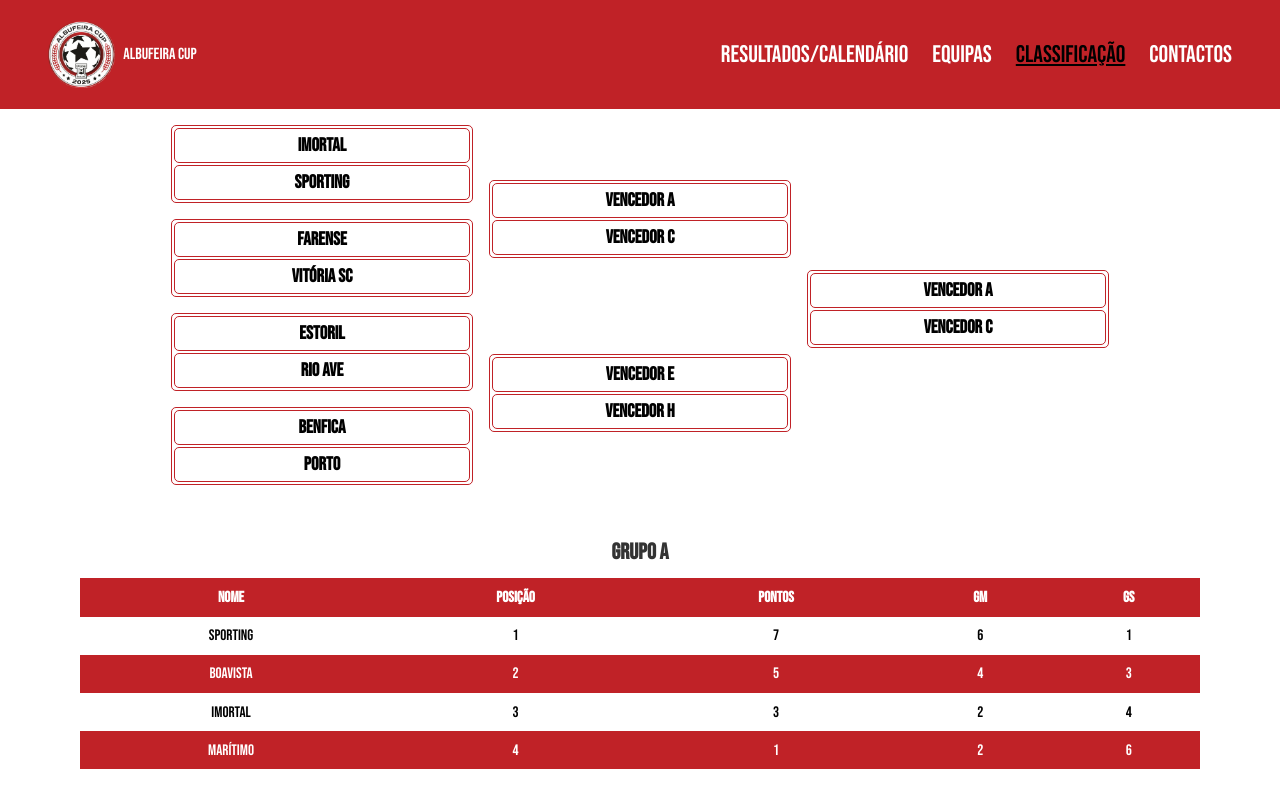
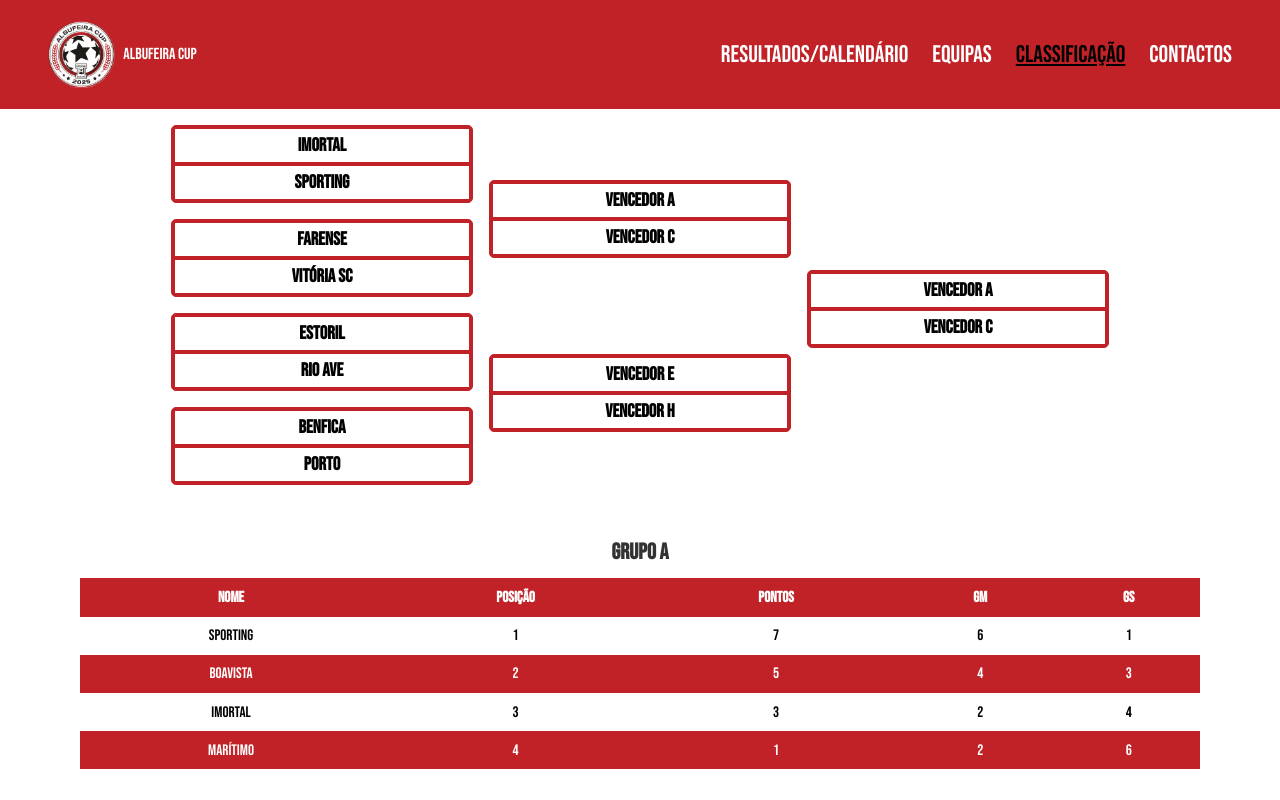
Before and after one commit to goncalocafi/abf-cup-front, a React (Vite) app: page /standings in a window 1280 px wide. Shown: the top 800 px of the page. Built offline with nearby package versions, Linux system fonts and the light colour scheme.

Commit message:
tweak in brackets css

```diff
--- a/src/index.css
+++ b/src/index.css
@@ -141,13 +141,14 @@
   white-space: normal;
   word-break: break-word;
   overflow-wrap: break-word;
+  background-color: #c02227;
 }
 
 .group h3 {
   margin: 2px;
   border: 1px solid #c02227;
-  border-radius: 5px;
   padding: 5px;
+  background-color: white;
 }
 
 .semi {
```
